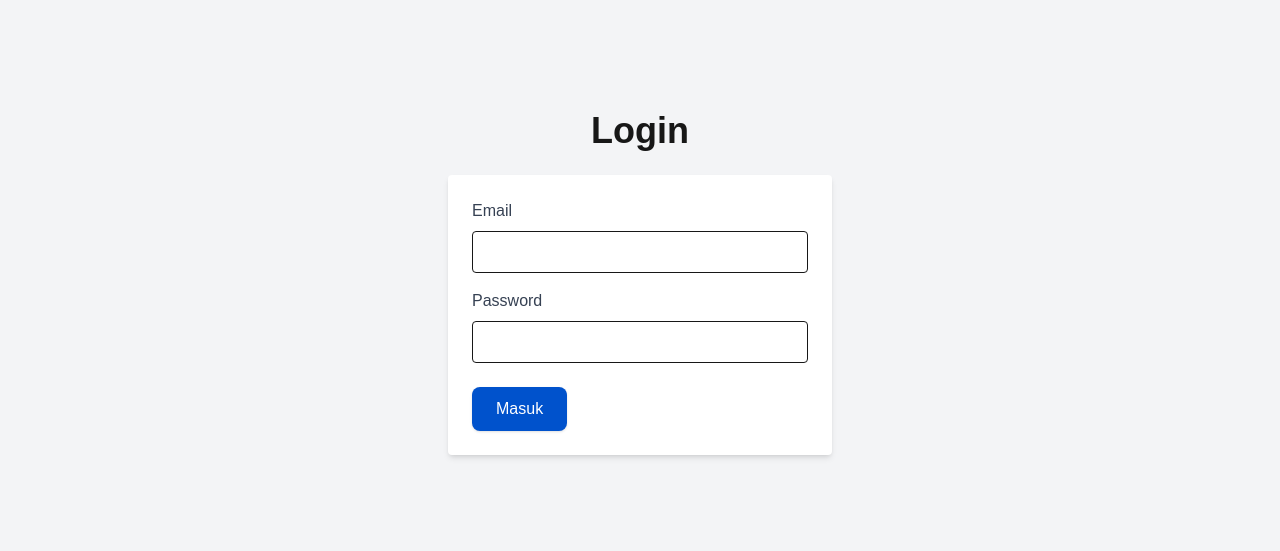
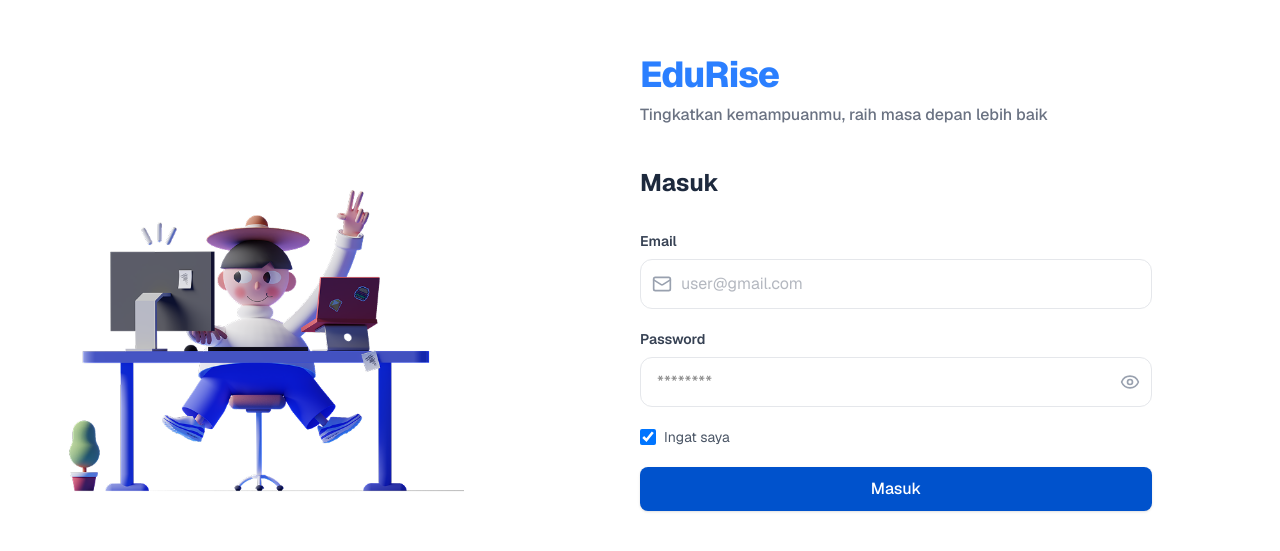
Before and after one commit to qhyabdoel/edurise-learning-portal, a Next.js app: page /login in a window 1280 px wide. Shown: the part 117-668 px from the top of the page. Built offline with nearby package versions, Linux system fonts and the light colour scheme.

Commit message:
login page

```diff
--- a/package.json
+++ b/package.json
@@ -10,6 +10,7 @@
   },
   "dependencies": {
     "clsx": "^2.1.1",
+    "lucide-react": "^1.11.0",
     "next": "16.2.4",
     "react": "19.2.4",
     "react-dom": "19.2.4",
--- a/src/app/(auth)/layout.tsx
+++ b/src/app/(auth)/layout.tsx
@@ -1,7 +1,26 @@
+import Image from "next/image";
+
 export default function LoginLayout({
   children,
 }: {
   children: React.ReactNode;
 }) {
-  return <>{children}</>;
+  return (
+    <div className="min-h-screen w-full flex flex-col md:flex-row bg-white font-sans">
+
+      {/* Left Section: Illustration */}
+      <div className="hidden md:flex md:w-2/5 items-center justify-center p-12">
+        <Image
+          src="/images/login-illustration.png"
+          alt="3D Character"
+          className="max-w-md w-full object-contain"
+          width={558}
+          height={100}
+        />
+      </div>
+
+      {/* Right Section: Form */}
+      {children}
+    </div>
+  )
 }
--- a/src/app/(auth)/login/page.tsx
+++ b/src/app/(auth)/login/page.tsx
@@ -1,38 +1,77 @@
+'use client'
+
 import Button from "@/components/ui/Button";
+import { Eye, EyeOff, Mail } from "lucide-react";
+import { useState } from "react";
 
-export default function LoginPage() {
+const LoginPage = () => {
+  const [showPassword, setShowPassword] = useState(false);
+
   return (
-    <div className="flex flex-col items-center justify-center min-h-screen bg-gray-100">
-      <h1 className="text-4xl font-bold mb-6">Login</h1>
-      <form className="bg-white p-6 rounded shadow-md w-full max-w-sm">
-        <div className="mb-4">
-          <label htmlFor="email" className="block text-gray-700 mb-2">
-            Email
+    <div className="w-full md:w-3/5 flex flex-col justify-center px-8 sm:px-16 lg:px-32 py-12">
+
+      {/* Branding */}
+      <div className="mb-10">
+        <h1 className="text-4xl font-extrabold text-blue-500 tracking-tight">EduRise</h1>
+        <p className="text-gray-500 mt-2 font-medium">
+          Tingkatkan kemampuanmu, raih masa depan lebih baik
+        </p>
+      </div>
+
+      <h2 className="text-2xl font-bold text-slate-800 mb-8">Masuk</h2>
+
+      <form className="space-y-5">
+        {/* Email Input */}
+        <div>
+          <label className="block text-sm font-semibold text-gray-700 mb-2">Email</label>
+          <div className="relative group">
+            <div className="absolute inset-y-0 left-0 pl-3 flex items-center pointer-events-none text-gray-400">
+              <Mail size={20} />
+            </div>
+            <input
+              type="email"
+              placeholder="user@gmail.com"
+              className="w-full pl-10 pr-4 py-3 bg-white border border-gray-200 rounded-xl focus:ring-2 focus:ring-blue-100 focus:border-blue-500 outline-none transition-all text-gray-500"
+            />
+          </div>
+        </div>
+
+        {/* Password Input */}
+        <div>
+          <label className="block text-sm font-semibold text-gray-700 mb-2">Password</label>
+          <div className="relative group">
+            <input
+              type={showPassword ? "text" : "password"}
+              placeholder="********"
+              className="w-full px-4 py-3 bg-white border border-gray-200 rounded-xl focus:ring-2 focus:ring-blue-100 focus:border-blue-500 outline-none transition-all"
+            />
+            <button
+              type="button"
+              onClick={() => setShowPassword(!showPassword)}
+              className="absolute inset-y-0 right-0 pr-3 flex items-center text-gray-400 hover:text-gray-600 transition-colors cursor-pointer"
+            >
+              {showPassword ? <EyeOff size={20} /> : <Eye size={20} />}
+            </button>
+          </div>
+        </div>
+
+        {/* Actions */}
+        <div>
+          <label className="flex items-center cursor-pointer">
+            <input
+              type="checkbox"
+              className="w-4 h-4 text-blue-500 border-gray-300 rounded focus:ring-blue-500 cursor-pointer"
+              defaultChecked
+            />
+            <span className="ml-2 text-sm text-gray-600">Ingat saya</span>
           </label>
-          <input
-            type="email"
-            id="email"
-            name="email"
-            className="w-full px-3 py-2 border rounded focus:outline-none focus:ring focus:border-blue-300"
-            required
-          />
         </div>
-        <div className="mb-6">
-          <label htmlFor="password" className="block text-gray-700 mb-2">
-            Password
-          </label>
-          <input
-            type="password"
-            id="password"
-            name="password"
-            className="w-full px-3 py-2 border rounded focus:outline-none focus:ring focus:border-blue-300"
-            required
-          />
-        </div>
-        <Button>
-          Masuk
-        </Button>
+
+        {/* Submit */}
+        <Button>Masuk</Button>
       </form>
     </div>
   );
-}
+};
+
+export default LoginPage;
--- a/src/components/ui/Button.tsx
+++ b/src/components/ui/Button.tsx
@@ -11,7 +11,7 @@ const Button = React.forwardRef<HTMLButtonElement, ButtonProps>(
     ({ className, variant = 'primary', size = 'md', isLoading, children, ...props }, ref) => {
 
         // Base styles consistent with Figma (rounded-lg, font-medium)
-        const baseStyles = "inline-flex items-center justify-center rounded-lg font-medium transition-all focus:outline-none disabled:opacity-50 disabled:pointer-events-none";
+        const baseStyles = "w-full rounded-lg font-medium transition-all focus:outline-none disabled:opacity-50 disabled:pointer-events-none cursor-pointer";
 
         const variants = {
             primary: "bg-[#0052CC] text-white hover:bg-[#0041a3] shadow-sm", // Matches the EduRise blue
```
Also changed, not shown: public/images/login-illustration.png (added), src/components/ui/Input.tsx (added), 1 other file (tests, documents, lock files or other folders).
